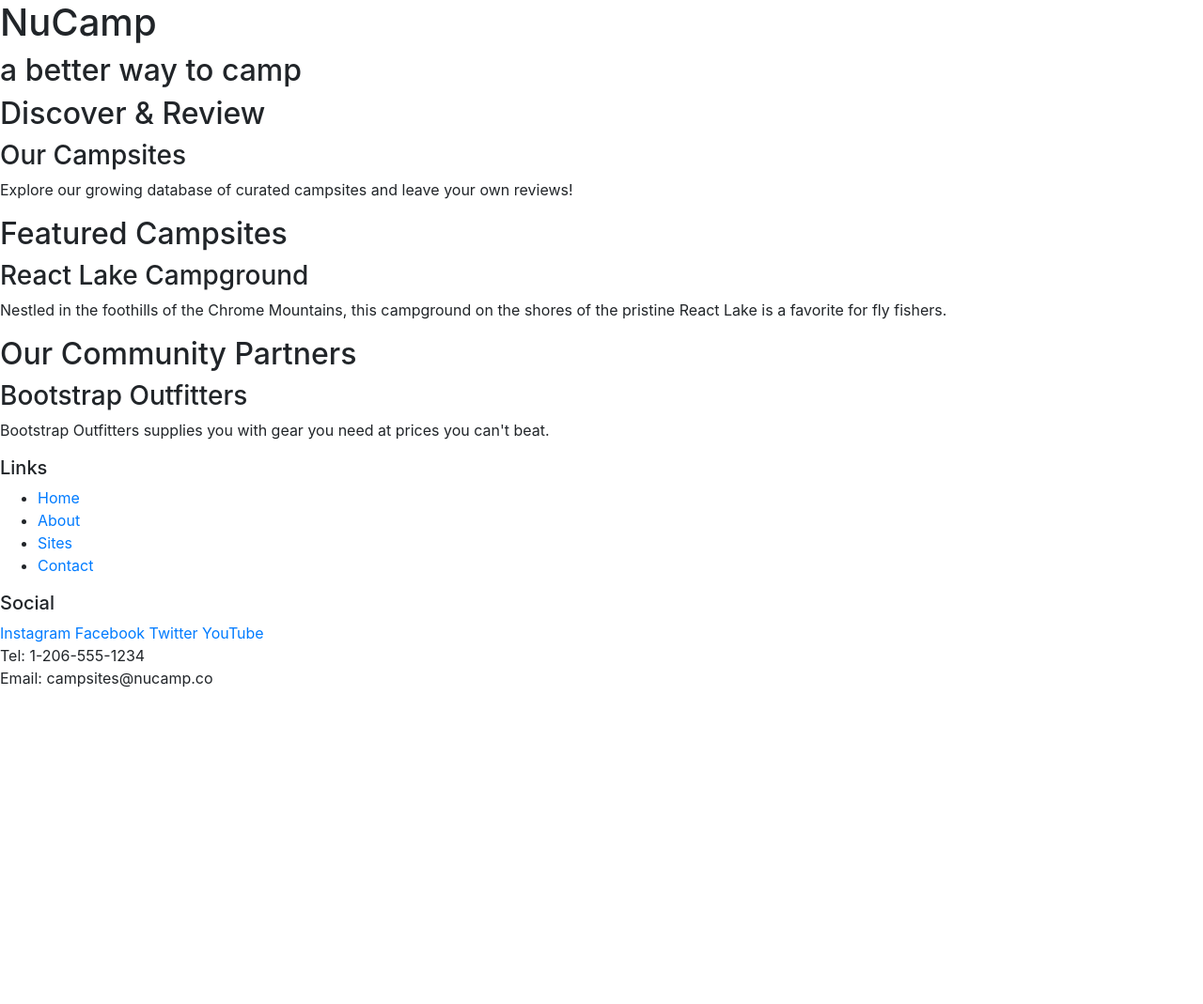
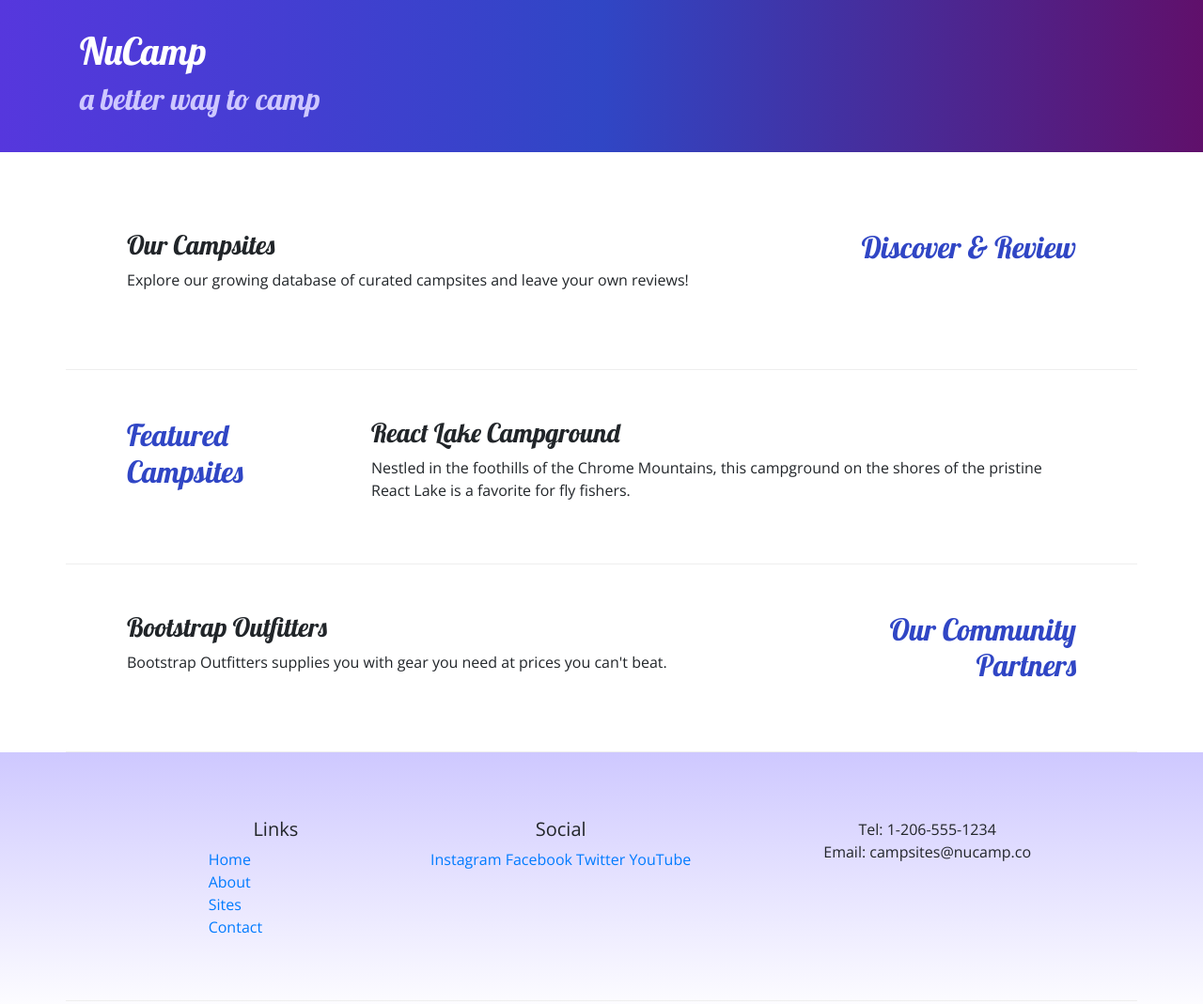
Before and after one commit to jrosales6213/NuCamp-BootstrapSite, a website: page index.html in a window 1280 px wide. Shown: the whole page at 94% size. Before the commit the page ends 800 px from the top, so only its background shows below. Drawn offline with nearby package versions, Linux system fonts and the light colour scheme.

Commit message:
Adding Custom Styles

```diff
--- /dev/null
+++ b/css/styles.css
@@ -0,0 +1,27 @@
+body {
+    font-family: "Open Sans" , sans-serif;
+}
+
+h1, h2, h3 {
+    font-family: "Lobster", "cursive";
+}
+h2 {
+    color: #3046C5;
+}
+header h2 {
+    color: #CEC8FF;
+}
+footer {
+    background-image: linear-gradient(#CEC8FF,white);
+    padding: 20px 0;
+}
+.jumbotron {
+    padding: 30px;
+    background-image: linear-gradient(to right, #5637DD, #3046C5, #60106B);
+    color: white;
+}
+.row-content {
+    padding: 50px;
+    border-bottom: 1px ridge;
+    min-height: 200px;
+}
--- a/index.html
+++ b/index.html
@@ -7,56 +7,82 @@
 
     <!-- Bootstrap CSS -->
     <link rel="stylesheet" href="node_modules/bootstrap/dist/css/bootstrap.min.css" />
+
+
+    <!-- Additional CSS must be placed after Bootstrap CSS -->
+    <link rel="stylesheet" href="https://fonts.googleapis.com/css?family=Lobster|Open+Sans" />
+    <link rel="stylesheet" href="css/styles.css" />
+
     <title>NuCamp: A Better Way To Camp</title>
 </head>
 
 <body>
-
-    <header>
-        <div>
+    <header class="jumbotron jumbotron-fluid">
+        <div class="container">
+            <div class="row align-item-center">
+                <div class="col">
                     <h1>NuCamp</h1>
                     <h2>a better way to camp</h2>
                 </div>
+            </div>
+        </div>
     </header>
 
-    <div>
-        <h2>Discover & Review</h2>
+    <div class="container">
+        <div class="row row-content align-item-center">
+            <div class="col-sm-4 order-sm-last col-md-3">
+                <h2 class="text-sm-right">Discover & Review</h2>
+            </div>
+            <div class="col">
                 <h3>Our Campsites</h3>
                 <p>Explore our growing database of curated campsites and leave your own reviews!</p>
             </div>
-
-    <div>
+        </div>
+        <div class="row row-content align-item-center">
+            <div class="col-sm-4 col-md-3">
                 <h2>Featured Campsites</h2>
+            </div>
+            <div class="col">
                 <h3>React Lake Campground</h3>
-        <p>Nestled in the foothills of the Chrome Mountains, this campground on the shores of the pristine React Lake is a favorite for fly fishers.</p>
+                <p>Nestled in the foothills of the Chrome Mountains, this campground on the shores of the pristine React
+                    Lake is a favorite for fly fishers.</p>
             </div>
-
-    <div>
-        <h2>Our Community Partners</h2>
+        </div>
+        <div class="row row-content align-item-center">
+            <div class="col-sm-4 order-sm-last col-md-3">
+                <h2 class="text-sm-right">Our Community Partners</h2>
+            </div>
+            <div class="col">
                 <h3>Bootstrap Outfitters</h3>
                 <p>Bootstrap Outfitters supplies you with gear you need at prices you can't beat.</p>
             </div>
+        </div>
+    </div>
 
 <footer>
-        <div>
-            <h5>Links</h5>
-            <ul>
+    <div class="container">
+        <div class="row row-content align-item-center">
+            <div class="col-4 col-sm-2 offset-1">
+                <h5 class="text-center">Links</h5>
+                <ul class="list-unstyled">
                     <li><a href="#">Home</a></li>
                     <li><a href="#">About</a></li>
                     <li><a href="#">Sites</a></li>
                     <li><a href="#">Contact</a></li>
                 </ul>
             </div>
-        <div>
+            <div class="col-6 col-sm-5 text-center">
                 <h5>Social</h5>
                 <a href="http://instagram.com/">Instagram</a>
                 <a href="http://facebook.com/">Facebook</a>
                 <a href="http://twitter.com/">Twitter</a>
                 <a href="http://youtube.com/">YouTube</a>
             </div>
-        <div>
+            <div class="col-sm-4 text-center">
                 Tel: 1-206-555-1234<br />
                 Email: campsites@nucamp.co
+            </div>
+        </div>
     </div>
 </footer>
     <!-- jQuery must come first, then Popper.js, then the Bootstrap JavaScript plugins.-->
```
Lines whose indentation alone changed are shown as unchanged.
